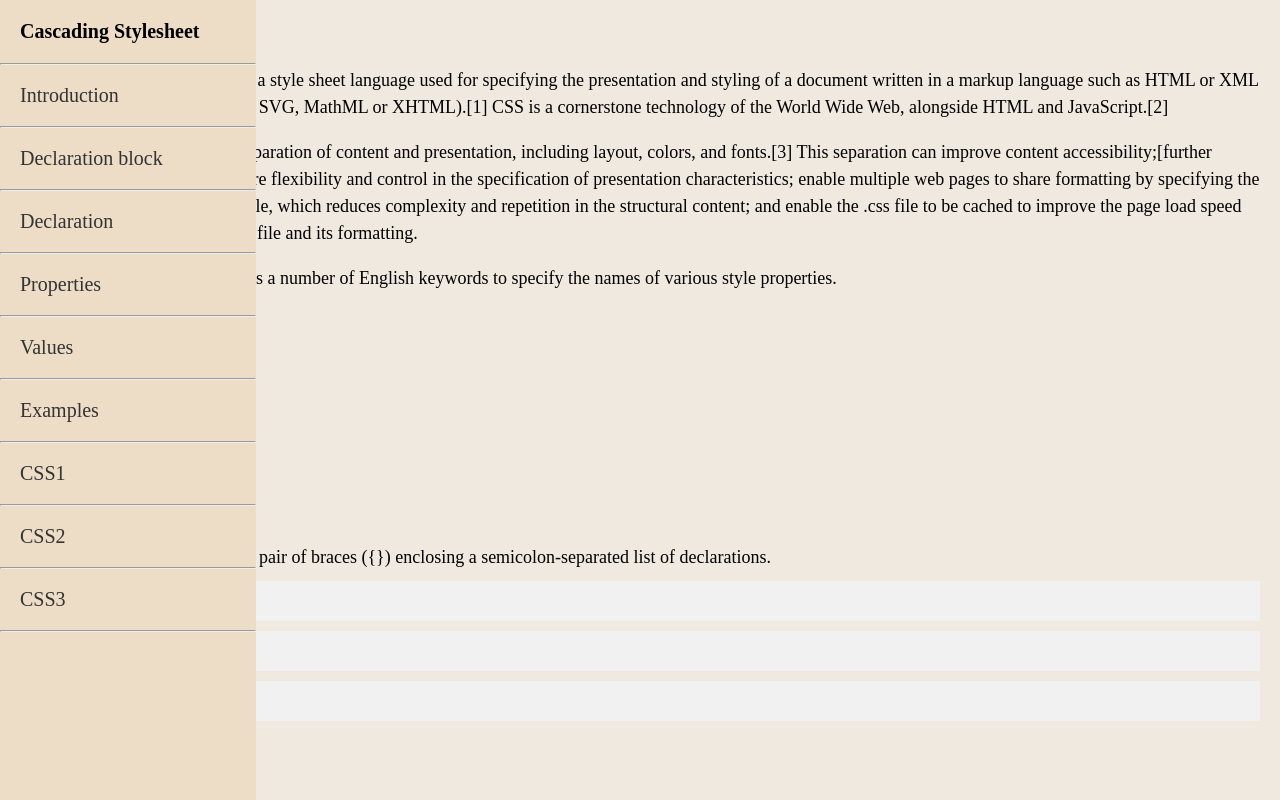
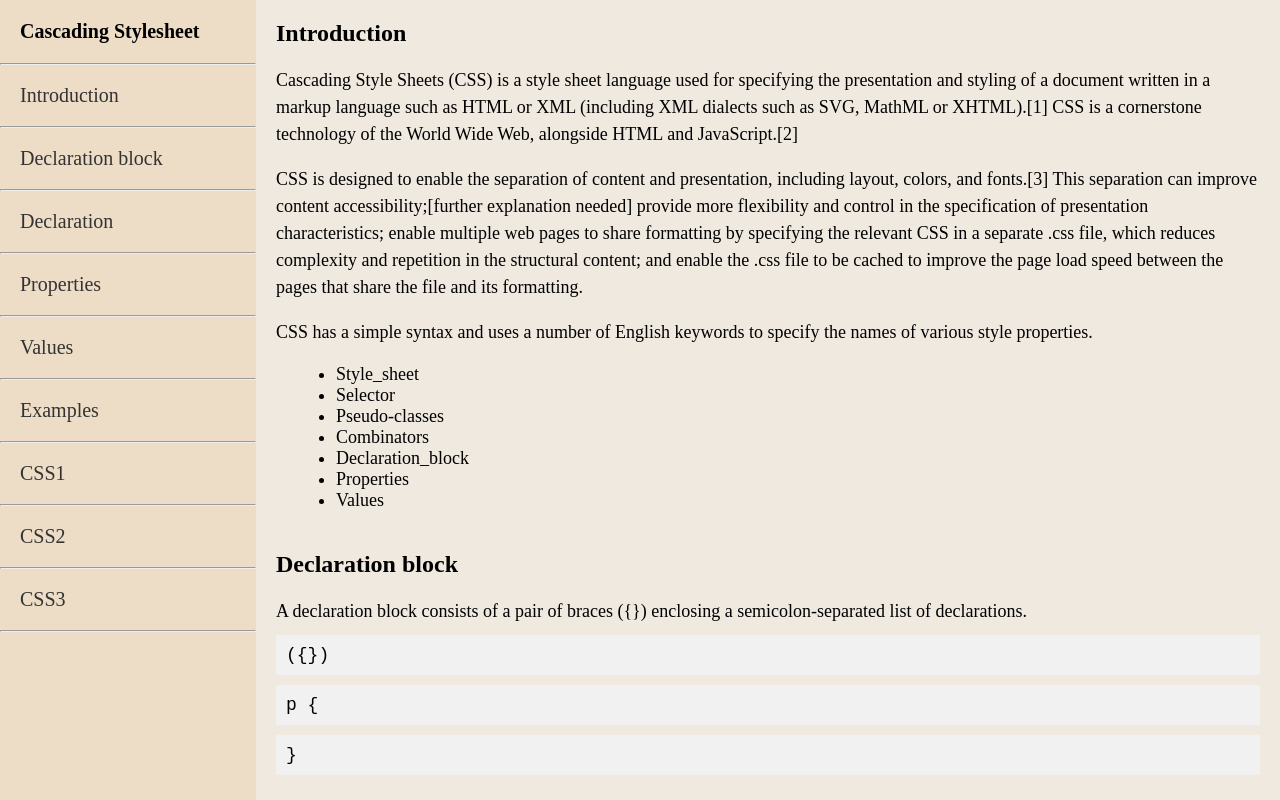
Before and after one commit to Fikrat2002/technical-document, a plain HTML site: page index.html in a window 1280 px wide. Shown: the top 800 px of the page. Drawn offline with Linux system fonts and the light colour scheme.

Commit message:
css third error fixed

```diff
--- a/styles.css
+++ b/styles.css
@@ -40,15 +40,11 @@ body {
 }
 
 @media (max-width: 768px) {
-    #navbar {
+  #navbar {
     width: 40%;
     height: auto;
     position: static;
   }
-}
-
-    #main-doc {
-    margin-left: 0;
 }
 
 #navbar {
```
